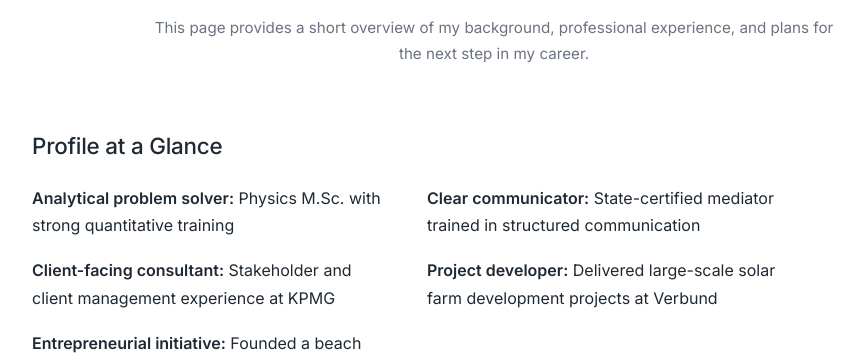
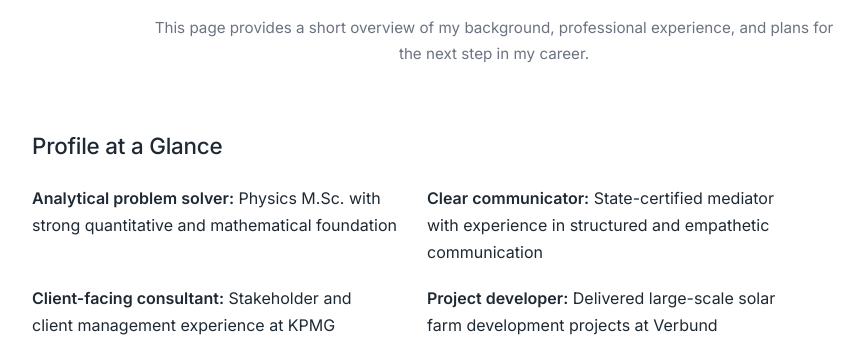
Before and after one commit to jan-kamm/jan-kamm.github.io, a website: page index.html in a window 1280 px wide. Shown: the part 428-782 px from the top of the page, without its empty margins (146-1010 px from the left). Drawn offline with Linux system fonts and the light colour scheme.

Commit message:
changed bullets slightly

```diff
--- a/index.html
+++ b/index.html
@@ -199,9 +199,9 @@ This page provides a short overview of my background, professional experience, a
 
 <div class="profile-grid">
 
-<div class="profile-item"><strong>Analytical problem solver:</strong> Physics M.Sc. with strong quantitative training</div>
+<div class="profile-item"><strong>Analytical problem solver:</strong> Physics M.Sc. with strong quantitative and mathematical foundation</div>
 
-<div class="profile-item"><strong>Clear communicator:</strong> State-certified mediator trained in structured communication</div>
+<div class="profile-item"><strong>Clear communicator:</strong> State-certified mediator with experience in structured and empathetic communication</div>
 
 <div class="profile-item"><strong>Client-facing consultant:</strong> Stakeholder and client management experience at KPMG</div>
 
```
